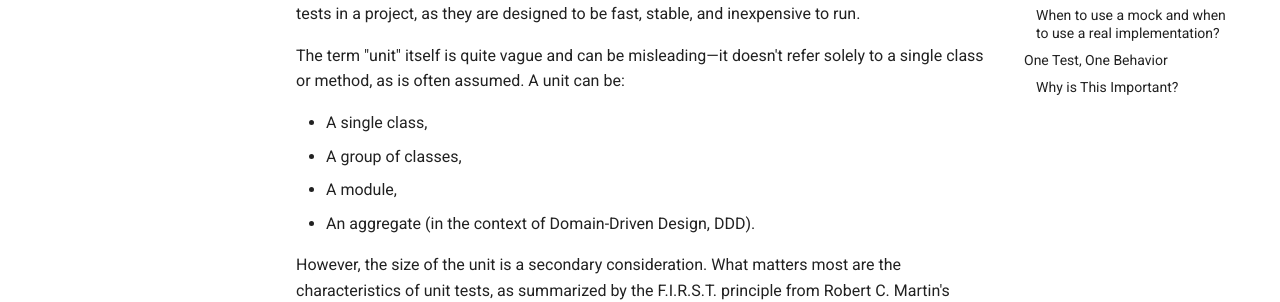
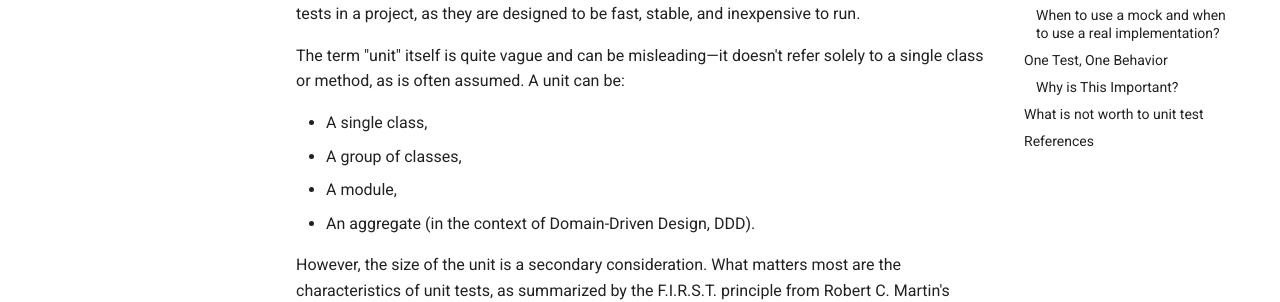
Before and after one commit to Sejdii/Software-Testing-Handbook, an MkDocs documentation site: the page built from docs/unit/unit_tests.md, in a window 1280 px wide. Shown: the part 204-506 px from the top of the page. Built offline with MkDocs 1.6.1 and Material for MkDocs 9.7.7, drawn with Linux system fonts in a browser that asks for light colours; comment, search, counter and statistics services are not loaded.

````diff
--- a/docs/avoid.md
+++ b/docs/avoid.md
@@ -15,9 +15,8 @@
 to wait for a condition to be met within a specified timeout:
 
 ```java
-await().
-
-atMost(1,SECONDS)
+await()
+    .atMost(1,SECONDS)
     .until(() ->{
         // some condition
         });
--- a/docs/unit/unit_tests.md
+++ b/docs/unit/unit_tests.md
@@ -198,7 +198,7 @@
 By adhering to the "one test, one behavior" rule,
 you ensure that your tests remain robust and readable.
 
-# What is not worth to unit test
+## What is not worth to unit test
 
 - **Adapters for External Systems:**
   Components that interface with external services such as databases, HTTP APIs, or messaging systems should be tested
@@ -210,7 +210,7 @@
   If these methods do nothing more than return or set a value, writing unit tests for them might not be worthwhile,
   unless additional logic is present.
 
-# References
+## References
 
 [https://martinfowler.com/bliki/UnitTest.html](https://martinfowler.com/bliki/UnitTest.html)
 
````
Also changed, not shown: other parts of docs/avoid.md (+1 -1 lines), 1 other file.
